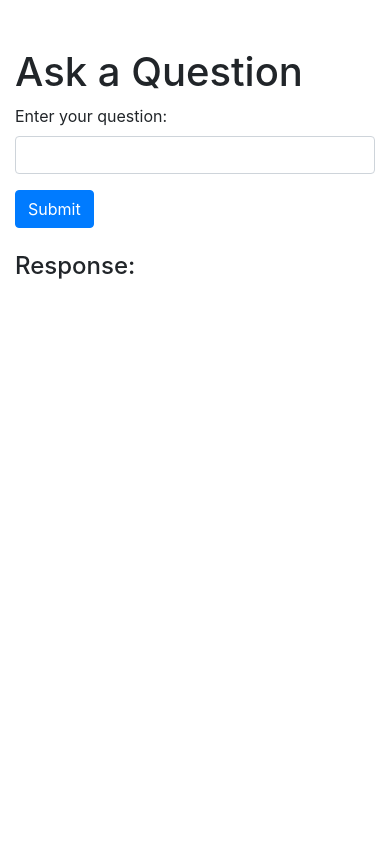
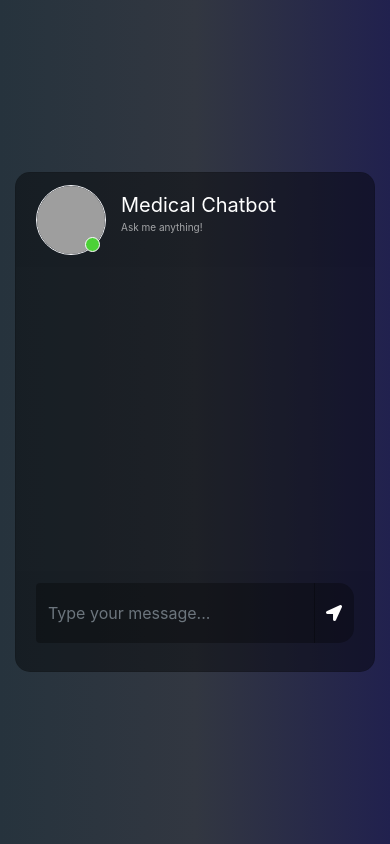
Before and after one commit to sriramsriram3/END-TO-END-MEDICAL-CHATBOT, a Flask app: page / in a window 390 px wide. Run offline with Flask 3, Linux system fonts and the light colour scheme; some libraries are stand-ins or nearby versions; grey boxes are pictures that could not be loaded.

Commit message:
css and html file uploaded

```diff
--- a/app.py
+++ b/app.py
@@ -26,19 +26,19 @@ qa=RetrievalQA.from_chain_type(
 # Create the Flask app
 app = Flask(__name__)
 
-# Route for the home page with form
-@app.route('/')
+@app.route("/")
 def index():
-    return render_template('templates/chat.html')
+    return render_template('chat.html')
 
-# Route to handle the query and get the response
-@app.route('/ask', methods=['POST'])
-def ask():
-    input_query = request.form.get('query')
-    result = qa.invoke({"query": input_query})
-    response = result["result"]
-    return jsonify({"response": response})
+@app.route("/get", methods=["GET", "POST"])
+def chat():
+    msg = request.form["msg"]
+    input = msg
+    print(input)
+    result=qa.invoke({"query": input})
+    print("Response : ", result["result"])
+    return str(result["result"])
 
-# Run the app
-if __name__ == "__main__":
-    app.run(debug=True)
+
+if __name__ == '__main__':
+    app.run(host="0.0.0.0", port= 8080, debug= True)
--- /dev/null
+++ b/static/style.css
@@ -0,0 +1,223 @@
+body,html{
+	height: 100%;
+	margin: 0;
+	background: rgb(44, 47, 59);
+   background: -webkit-linear-gradient(to right, rgb(40, 59, 34), rgb(54, 60, 70), rgb(32, 32, 43));
+	background: linear-gradient(to right, rgb(38, 51, 61), rgb(50, 55, 65), rgb(33, 33, 78));
+}
+
+.chat{
+	margin-top: auto;
+	margin-bottom: auto;
+}
+.card{
+	height: 500px;
+	border-radius: 15px !important;
+	background-color: rgba(0,0,0,0.4) !important;
+}
+.contacts_body{
+	padding:  0.75rem 0 !important;
+	overflow-y: auto;
+	white-space: nowrap;
+}
+.msg_card_body{
+	overflow-y: auto;
+}
+.card-header{
+	border-radius: 15px 15px 0 0 !important;
+	border-bottom: 0 !important;
+}
+.card-footer{
+border-radius: 0 0 15px 15px !important;
+	border-top: 0 !important;
+}
+.container{
+	align-content: center;
+}
+.search{
+	border-radius: 15px 0 0 15px !important;
+	background-color: rgba(0,0,0,0.3) !important;
+	border:0 !important;
+	color:white !important;
+}
+.search:focus{
+	 box-shadow:none !important;
+   outline:0px !important;
+}
+.type_msg{
+	background-color: rgba(0,0,0,0.3) !important;
+	border:0 !important;
+	color:white !important;
+	height: 60px !important;
+	overflow-y: auto;
+}
+	.type_msg:focus{
+	 box-shadow:none !important;
+   outline:0px !important;
+}
+.attach_btn{
+	border-radius: 15px 0 0 15px !important;
+	background-color: rgba(0,0,0,0.3) !important;
+	border:0 !important;
+	color: white !important;
+	cursor: pointer;
+}
+.send_btn{
+	border-radius: 0 15px 15px 0 !important;
+	background-color: rgba(0,0,0,0.3) !important;
+	border:0 !important;
+	color: white !important;
+	cursor: pointer;
+}
+.search_btn{
+	border-radius: 0 15px 15px 0 !important;
+	background-color: rgba(0,0,0,0.3) !important;
+	border:0 !important;
+	color: white !important;
+	cursor: pointer;
+}
+.contacts{
+	list-style: none;
+	padding: 0;
+}
+.contacts li{
+	width: 100% !important;
+	padding: 5px 10px;
+	margin-bottom: 15px !important;
+}
+.active{
+	background-color: rgba(0,0,0,0.3);
+}
+.user_img{
+	height: 70px;
+	width: 70px;
+	border:1.5px solid #f5f6fa;
+
+}
+.user_img_msg{
+	height: 40px;
+	width: 40px;
+	border:1.5px solid #f5f6fa;
+
+}
+.img_cont{
+	position: relative;
+	height: 70px;
+	width: 70px;
+}
+.img_cont_msg{
+	height: 40px;
+	width: 40px;
+}
+.online_icon{
+	position: absolute;
+	height: 15px;
+	width:15px;
+	background-color: #4cd137;
+	border-radius: 50%;
+	bottom: 0.2em;
+	right: 0.4em;
+	border:1.5px solid white;
+}
+.offline{
+	background-color: #c23616 !important;
+}
+.user_info{
+	margin-top: auto;
+	margin-bottom: auto;
+	margin-left: 15px;
+}
+.user_info span{
+	font-size: 20px;
+	color: white;
+}
+.user_info p{
+	font-size: 10px;
+	color: rgba(255,255,255,0.6);
+}
+.video_cam{
+	margin-left: 50px;
+	margin-top: 5px;
+}
+.video_cam span{
+	color: white;
+	font-size: 20px;
+	cursor: pointer;
+	margin-right: 20px;
+}
+.msg_cotainer{
+	margin-top: auto;
+	margin-bottom: auto;
+	margin-left: 10px;
+	border-radius: 25px;
+	background-color: rgb(82, 172, 255);
+	padding: 10px;
+	position: relative;
+}
+.msg_cotainer_send{
+	margin-top: auto;
+	margin-bottom: auto;
+	margin-right: 10px;
+	border-radius: 25px;
+	background-color: #58cc71;
+	padding: 10px;
+	position: relative;
+}
+.msg_time{
+	position: absolute;
+	left: 0;
+	bottom: -15px;
+	color: rgba(255,255,255,0.5);
+	font-size: 10px;
+}
+.msg_time_send{
+	position: absolute;
+	right:0;
+	bottom: -15px;
+	color: rgba(255,255,255,0.5);
+	font-size: 10px;
+}
+.msg_head{
+	position: relative;
+}
+#action_menu_btn{
+	position: absolute;
+	right: 10px;
+	top: 10px;
+	color: white;
+	cursor: pointer;
+	font-size: 20px;
+}
+.action_menu{
+	z-index: 1;
+	position: absolute;
+	padding: 15px 0;
+	background-color: rgba(0,0,0,0.5);
+	color: white;
+	border-radius: 15px;
+	top: 30px;
+	right: 15px;
+	display: none;
+}
+.action_menu ul{
+	list-style: none;
+	padding: 0;
+	margin: 0;
+}
+.action_menu ul li{
+	width: 100%;
+	padding: 10px 15px;
+	margin-bottom: 5px;
+}
+.action_menu ul li i{
+	padding-right: 10px;
+}
+.action_menu ul li:hover{
+	cursor: pointer;
+	background-color: rgba(0,0,0,0.2);
+}
+@media(max-width: 576px){
+	.contacts_card{
+	margin-bottom: 15px !important;
+}
+}
--- a/templates/chat.html
+++ b/templates/chat.html
@@ -1,44 +1,81 @@
+<link href="//maxcdn.bootstrapcdn.com/bootstrap/4.1.1/css/bootstrap.min.css" rel="stylesheet" id="bootstrap-css">
+<script src="//maxcdn.bootstrapcdn.com/bootstrap/4.1.1/js/bootstrap.min.js"></script>
+<script src="//cdnjs.cloudflare.com/ajax/libs/jquery/3.2.1/jquery.min.js"></script>
+
 <!DOCTYPE html>
-<html lang="en">
+<html>
 	<head>
-    <meta charset="UTF-8">
-    <meta name="viewport" content="width=device-width, initial-scale=1.0">
-    <title>Query App</title>
-    <link rel="stylesheet" href="https://maxcdn.bootstrapcdn.com/bootstrap/4.5.2/css/bootstrap.min.css">
+		<title>Chatbot</title>
+		<link rel="stylesheet" href="https://stackpath.bootstrapcdn.com/bootstrap/4.1.3/css/bootstrap.min.css" integrity="sha384-MCw98/SFnGE8fJT3GXwEOngsV7Zt27NXFoaoApmYm81iuXoPkFOJwJ8ERdknLPMO" crossorigin="anonymous">
+		<link rel="stylesheet" href="https://use.fontawesome.com/releases/v5.5.0/css/all.css" integrity="sha384-B4dIYHKNBt8Bc12p+WXckhzcICo0wtJAoU8YZTY5qE0Id1GSseTk6S+L3BlXeVIU" crossorigin="anonymous">
+		<script src="https://ajax.googleapis.com/ajax/libs/jquery/3.3.1/jquery.min.js"></script>
+		<link rel="stylesheet" type="text/css" href="{{ url_for('static', filename='style.css')}}"/>
 	</head>
+
+
 	<body>
-    <div class="container mt-5">
-        <h1>Ask a Question</h1>
-        <form id="query-form">
-            <div class="form-group">
-                <label for="query">Enter your question:</label>
-                <input type="text" id="query" name="query" class="form-control" required>
+		<div class="container-fluid h-100">
+			<div class="row justify-content-center h-100">
+				<div class="col-md-8 col-xl-6 chat">
+					<div class="card">
+						<div class="card-header msg_head">
+							<div class="d-flex bd-highlight">
+								<div class="img_cont">
+									<!-- <img src="https://i.ibb.co/fSNP7Rz/icons8-chatgpt-512.png" class="rounded-circle user_img"> -->
+									<img src="https://www.prdistribution.com/spirit/uploads/pressreleases/2019/newsreleases/d83341deb75c4c4f6b113f27b1e42cd8-chatbot-florence-already-helps-thousands-of-patients-to-remember-their-medication.png" class="rounded-circle user_img">
+									<span class="online_icon"></span>
 								</div>
-            <button type="submit" class="btn btn-primary">Submit</button>
+								<div class="user_info">
+									<span>Medical Chatbot</span>
+									<p>Ask me anything!</p>
+								</div>
+							</div>
+						</div>
+						<div id="messageFormeight" class="card-body msg_card_body">
+
+
+						</div>
+						<div class="card-footer">
+							<form id="messageArea" class="input-group">
+                                <input type="text" id="text" name="msg" placeholder="Type your message..." autocomplete="off" class="form-control type_msg" required/>
+								<div class="input-group-append">
+									<button type="submit" id="send" class="input-group-text send_btn"><i class="fas fa-location-arrow"></i></button>
+								</div>
 							</form>
-        <div id="response" class="mt-4">
-            <h4>Response:</h4>
-            <p id="response-text"></p>
+						</div>
+					</div>
+				</div>
 			</div>
 		</div>
 
-    <script src="https://code.jquery.com/jquery-3.5.1.min.js"></script>
 		<script>
-        $('#query-form').on('submit', function(e) {
-            e.preventDefault();
-            const query = $('#query').val();
+			$(document).ready(function() {
+				$("#messageArea").on("submit", function(event) {
+					const date = new Date();
+					const hour = date.getHours();
+					const minute = date.getMinutes();
+					const str_time = hour+":"+minute;
+					var rawText = $("#text").val();
+
+					var userHtml = '<div class="d-flex justify-content-end mb-4"><div class="msg_cotainer_send">' + rawText + '<span class="msg_time_send">'+ str_time + '</span></div><div class="img_cont_msg"><img src="https://i.ibb.co/d5b84Xw/Untitled-design.png" class="rounded-circle user_img_msg"></div></div>';
+
+					$("#text").val("");
+					$("#messageFormeight").append(userHtml);
+
 					$.ajax({
-                url: '/ask',
-                type: 'POST',
-                data: { query: query },
-                success: function(response) {
-                    $('#response-text').text(response.response);
+						data: {
+							msg: rawText,
 						},
-                error: function() {
-                    $('#response-text').text('An error occurred. Please try again.');
-                }
+						type: "POST",
+						url: "/get",
+					}).done(function(data) {
+						var botHtml = '<div class="d-flex justify-content-start mb-4"><div class="img_cont_msg"><img src="https://www.prdistribution.com/spirit/uploads/pressreleases/2019/newsreleases/d83341deb75c4c4f6b113f27b1e42cd8-chatbot-florence-already-helps-thousands-of-patients-to-remember-their-medication.png" class="rounded-circle user_img_msg"></div><div class="msg_cotainer">' + data + '<span class="msg_time">' + str_time + '</span></div></div>';
+						$("#messageFormeight").append($.parseHTML(botHtml));
+					});
+					event.preventDefault();
 				});
 			});
 		</script>
+
     </body>
 </html>
```
Also changed, not shown: 1 other file. Lines whose indentation alone changed are shown as unchanged.
